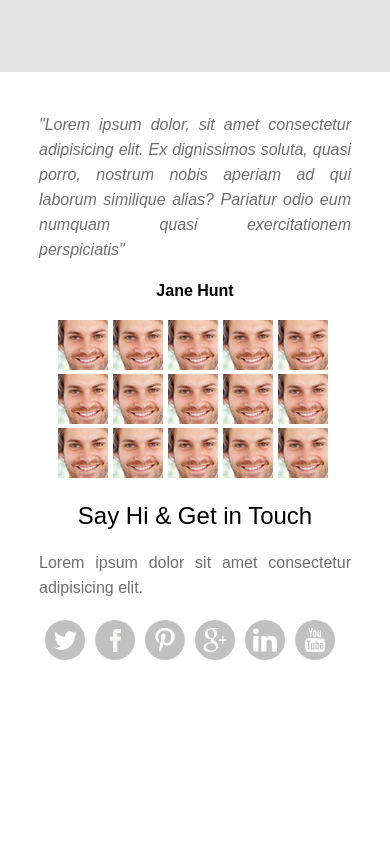
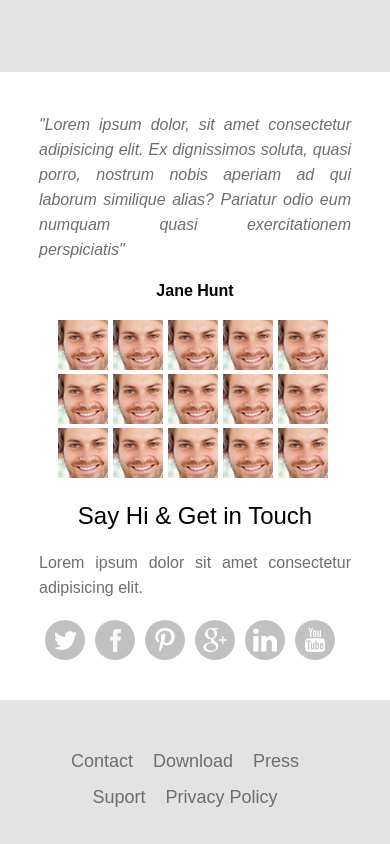
Before and after one commit to igorsantos97/NotifyMF, a plain HTML site: page index.html in a window 390 px wide. Shown: the part 1658-2502 px from the top of the page. Before the commit the page ends 2458 px from the top, so only its background shows below. Drawn offline with Linux system fonts and the light colour scheme.

Commit message:
Criar footer responsivo

```diff
--- a/_css/style.css
+++ b/_css/style.css
@@ -20,6 +20,7 @@ h1, h2, h3, h4, h5, h6, p{
         "main"
         "notified"
         "depositions"
+        "footer"
     ;
 }
 /************ TEMPLATES AREAS ************/
@@ -53,6 +54,11 @@ main{
     display: flex;
     flex-direction: column;
     padding: 40px 10%;
+}
+footer{
+    grid-area: footer;
+    background: rgb(227,227,227);
+    padding: 20px 10%;
 }
 /************ BOX-HEADER ************/
 #box-header1{
@@ -155,6 +161,7 @@ main .img-services{
 }
 #notified-1 p{
     text-align: justify;
+    color: rgb(110,110,110);
     margin: 15px 0;
     line-height: 25px;
 }
@@ -223,6 +230,9 @@ main .img-services{
 .img-people img{
     margin-right: 5px;
 }
+.img-people img:hover{
+    cursor: pointer;
+}
 /* icons-network */
 .icons-network{
     display: flex;
@@ -248,6 +258,25 @@ main .img-services{
 .icons-network div:hover{
     background: #2ecb70;
 }
+/************ BOX-NOTIFIED ************/
+footer ul{
+    align-items: center;
+    display: flex;
+    flex-wrap: wrap;
+    justify-content: center;
+    padding: 0;
+}
+footer li{
+    list-style: none;
+    margin-right: 20px;
+    margin-top: 15px;
+}
+footer li a{
+    color: rgb(110,110,110);
+    text-decoration: none;
+    font-size: 18px;
+}
+
 
 /************ Media SMALL ************/
 @media(min-width: 768px){
@@ -337,11 +366,17 @@ main .img-services{
         width: 100%;
     }
     /************ DEPOSITIONS ************/
+    .depositions{
+        padding: 70px 10%;
+    }
     .depositions p{
         width: 70%;
         text-align: center;
     }
-
+    /************ FOOTER ************/
+    footer li{
+        margin-right: 40px;
+    }
 }
 @media(min-width: 1200px){
     /************ HEADER ************/
@@ -410,11 +445,17 @@ main .img-services{
         padding: 30px 15%;
     }
     .box-notified div{
+        height: 100%;
         width: 45%;
+        justify-content: center;
     }
     /* 1° notified */
     #notified-1 form{
         width: 80%;
         height: 55px;
     }
+     /************ FOOTER ************/
+     footer li{
+        margin-right: 50px;
+    }
 }
--- a/index.html
+++ b/index.html
@@ -153,6 +153,17 @@
                 </div>
             </div>
         </div>
+
+        <!-- FOOTER -->
+        <footer>
+            <ul>
+                <li><a href="#">Contact</a></li>
+                <li><a href="#">Download</a></li>
+                <li><a href="#">Press</a></li>
+                <li><a href="#">Suport</a></li>
+                <li><a href="#">Privacy Policy</a></li>
+            </ul>
+        </footer>
     </div>
 </body>
 </html>
```
